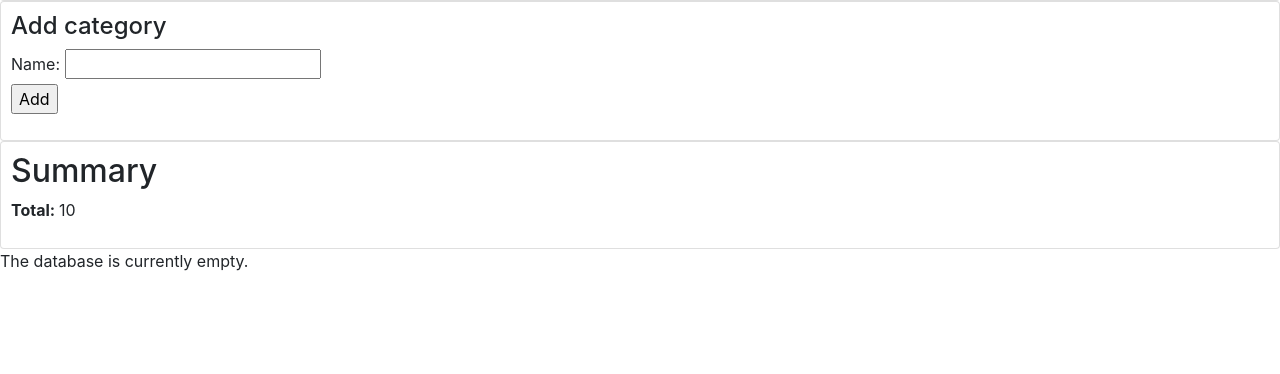
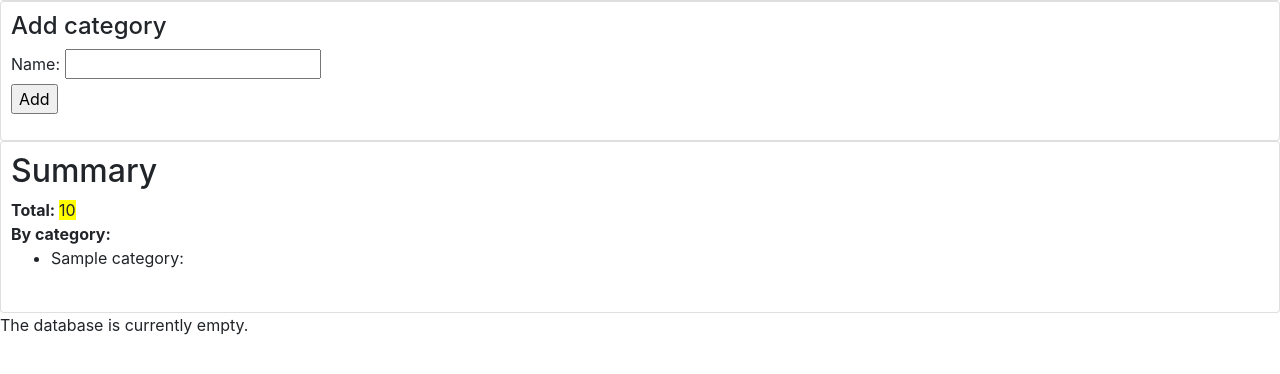
Before and after one commit to iztokbajcar/expenses-calculator, a PHP site: page / in a window 1280 px wide. Shown: the part 262-636 px from the top of the page. Run offline with PHP 8.4, Linux system fonts and the light colour scheme; tables that the repository leaves empty or names only in its code hold one stand-in row (values such as "Sample post"); data that the repository does not hold is empty.

Commit message:
Sum by category

```diff
--- a/web/inc/calc.php
+++ b/web/inc/calc.php
@@ -9,6 +9,8 @@
         $cat = $array["category"];
         if (strlen($cat) == 0) {  // return the sum of all expenses
             echo sumAll();
+        } else {
+            echo sumByCategory($cat);
         }
     }
 ?>
--- a/web/inc/mysql.php
+++ b/web/inc/mysql.php
@@ -75,4 +75,14 @@
         return $result[0]["total"];
     }
 
+    function sumByCategory($cat) {
+        $conn = connectToDB("expenses");
+        $sql = $conn -> prepare("SELECT SUM(amount) AS total FROM expense WHERE category = :cat;");
+        $sql -> bindParam(":cat", $cat, PDO::PARAM_INT);
+        $sql -> execute();
+        $sql -> setFetchMode(PDO::FETCH_ASSOC);
+        $result = $sql -> fetchAll();
+        return $result[0]["total"];
+    }
+
 ?>
--- a/web/index.php
+++ b/web/index.php
@@ -128,7 +128,15 @@
             <h2>Summary</h2>
             <div class="form-group">
                 <div class="col-xs-2">
-                    <b>Total: </b><span id="total"></span>
+                    <b>Total: </b><?php echo "<span style=\"background: yellow;\">" . sumAll() . "</span>"; ?><br>
+                    <b>By category:</b><br>
+                    <ul>
+                    <?php  // TODO: make this client-side
+                        for ($i = 0; $i < count($categories); $i++) {
+                            echo "<li>" . $categories[$i]["name"] . ": <span style=\"background: yellow;\">" . sumByCategory($categories[$i]["id"]) . "</span></li>";
+                        }
+                    ?>
+                    </ul>
                 </div>
             </div>
         </div>
@@ -194,7 +202,7 @@
                 }));
             }
 
-            function sumAll() {
+            function sumAll(catId) {
                 var xhr = new XMLHttpRequest();
                 xhr.onreadystatechange = function() {
                     if (this.readyState == 4 && this.status == 200) {
@@ -204,11 +212,9 @@
                 xhr.open("POST", "/inc/calc.php", true);
                 xhr.setRequestHeader('Content-Type', 'application/json');
                 xhr.send(JSON.stringify({
-
+                    category: catId
                 }));
             }
-
-            sumAll();
 
         </script>
 
```
